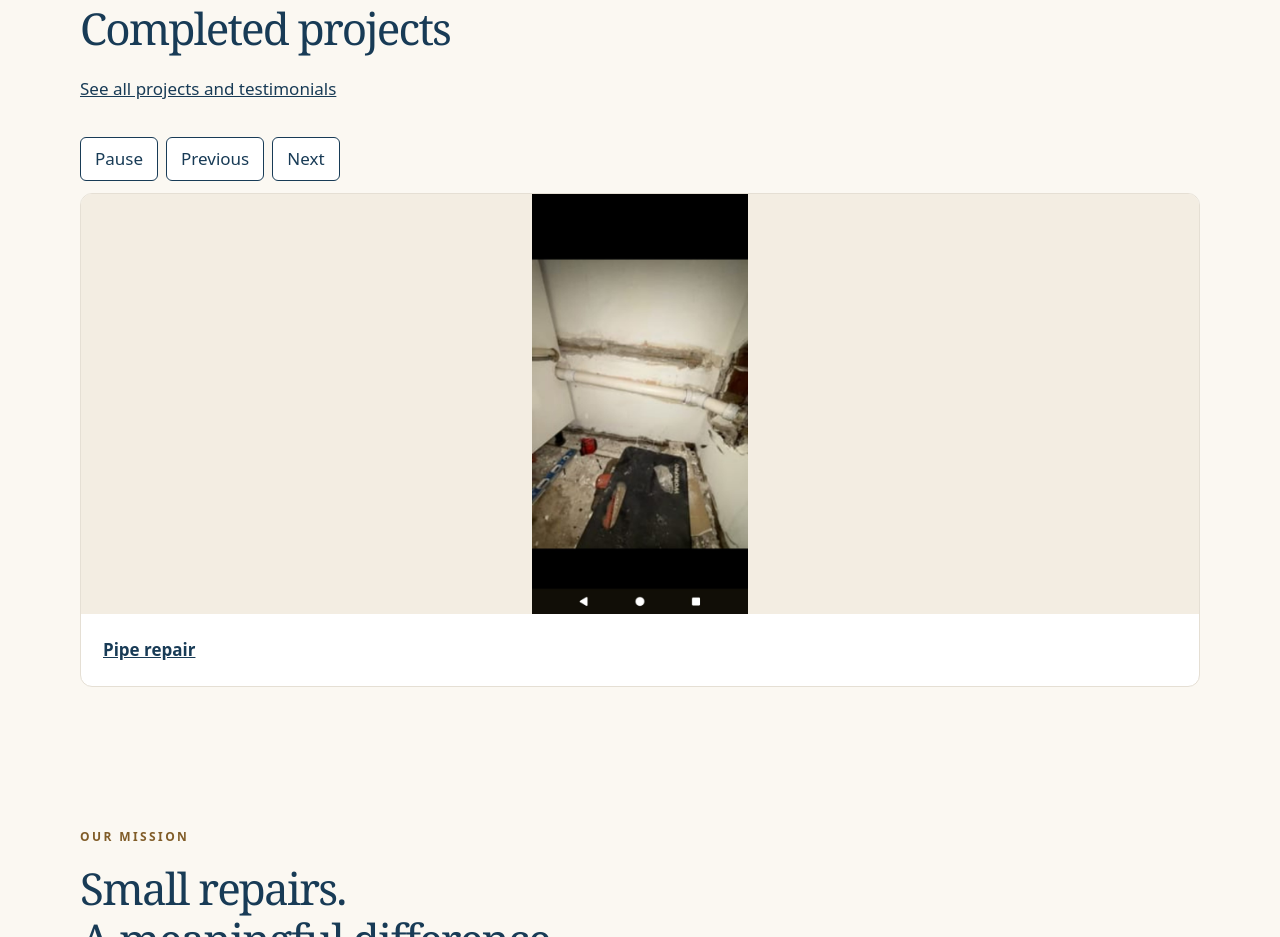
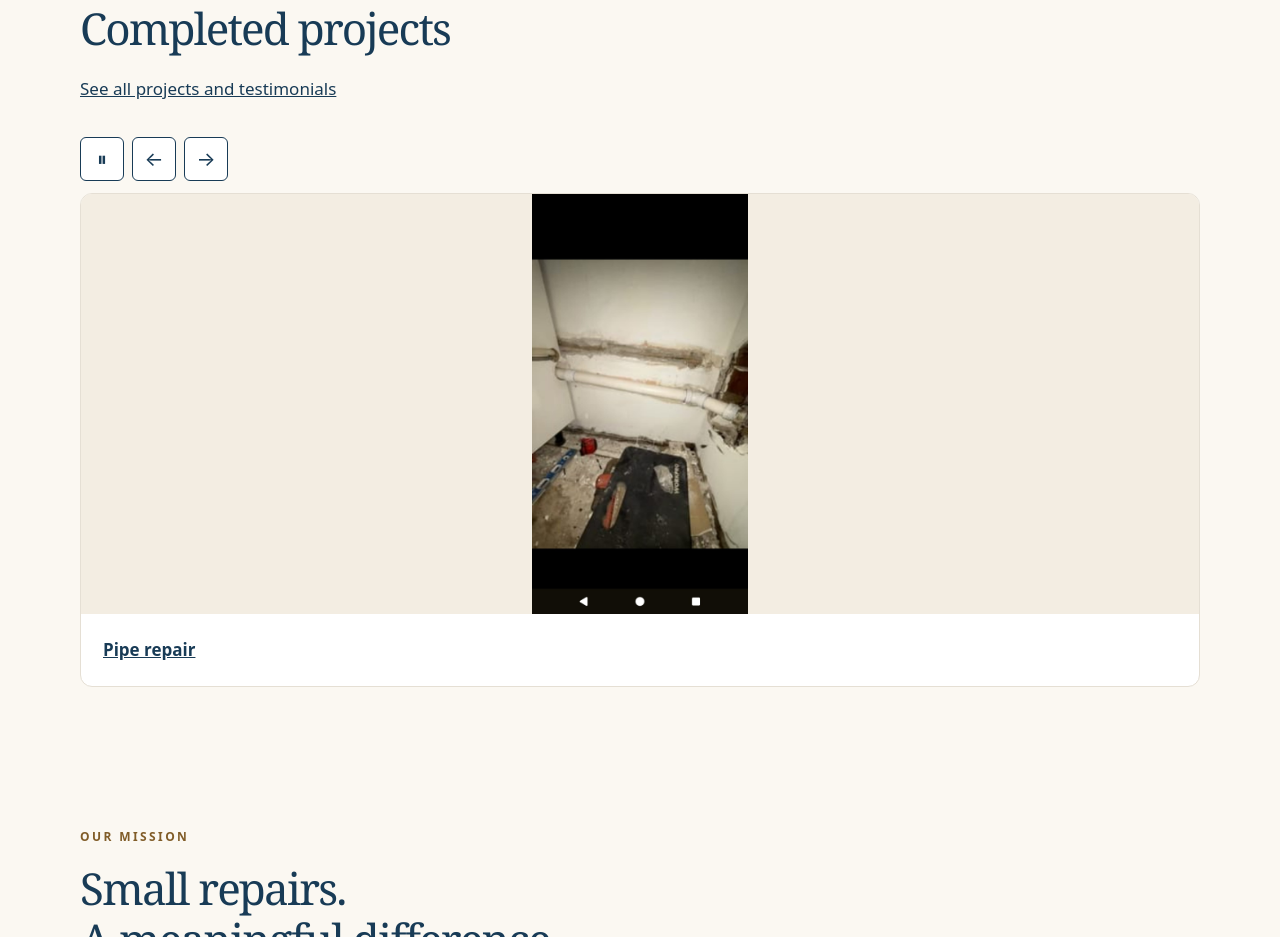
Before and after one commit to Lakewood-Intelligent-Systems/MagenHabayitWebsite, a plain HTML site: page index.html in a window 1280 px wide. Shown: the part 873-1810 px from the top of the page. Drawn offline with Linux system fonts and the light colour scheme.

Commit message:
Use icons for homepage carousel controls

```diff
--- a/index.html
+++ b/index.html
@@ -51,9 +51,9 @@
     <a href="our-work.html">See all projects and testimonials</a>
   </div>
   <div class="project-carousel-controls" hidden>
-    <button type="button" data-rotation>Pause</button>
-    <button type="button" data-previous>Previous</button>
-    <button type="button" data-next>Next</button>
+    <button type="button" data-rotation aria-label="Pause slideshow"><span aria-hidden="true">⏸︎</span></button>
+    <button type="button" data-previous aria-label="Previous project"><span aria-hidden="true">←</span></button>
+    <button type="button" data-next aria-label="Next project"><span aria-hidden="true">→</span></button>
   </div>
   <div class="project-carousel-slides" aria-live="off">
     <figure class="repair-card project-slide">
--- a/project-carousel.js
+++ b/project-carousel.js
@@ -3,6 +3,7 @@ const container = carousel.querySelector('.project-carousel-slides');
 const slides = [...container.querySelectorAll('.project-slide')];
 const controls = carousel.querySelector('.project-carousel-controls');
 const rotation = carousel.querySelector('[data-rotation]');
+const rotationIcon = rotation.querySelector('span');
 const reducedMotion = window.matchMedia('(prefers-reduced-motion: reduce)');
 let order = [...slides];
 let index = 0;
@@ -38,7 +39,8 @@ function advance() {
 
 function setPlaying(value) {
   playing = value;
-  rotation.textContent = playing ? 'Pause' : 'Play';
+  rotationIcon.textContent = playing ? '⏸︎' : '▶︎';
+  rotation.setAttribute('aria-label', playing ? 'Pause slideshow' : 'Play slideshow');
   container.setAttribute('aria-live', playing ? 'off' : 'polite');
   window.clearInterval(timer);
   if (playing) {
--- a/styles.css
+++ b/styles.css
@@ -708,12 +708,15 @@ details p {
 }
 .project-carousel-controls button {
   font: inherit;
+  font-size: 20px;
+  line-height: 1;
   color: inherit;
   background: white;
   border: 1px solid currentColor;
   border-radius: 6px;
   min-height: 44px;
-  padding: 6px 14px;
+  min-width: 44px;
+  padding: 6px;
   cursor: pointer;
 }
 .project-slide img {
```
